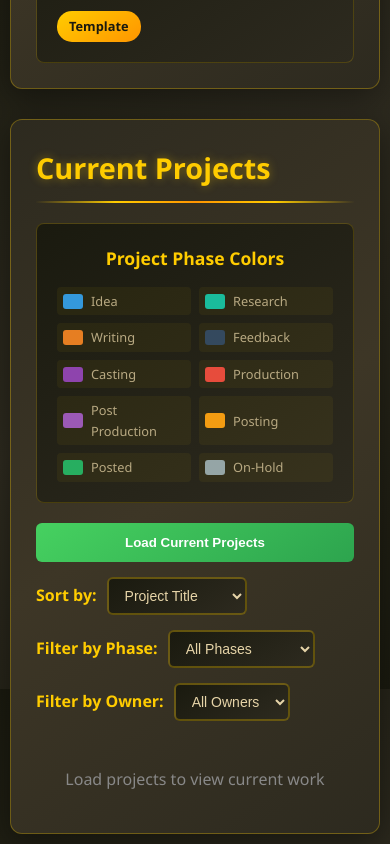
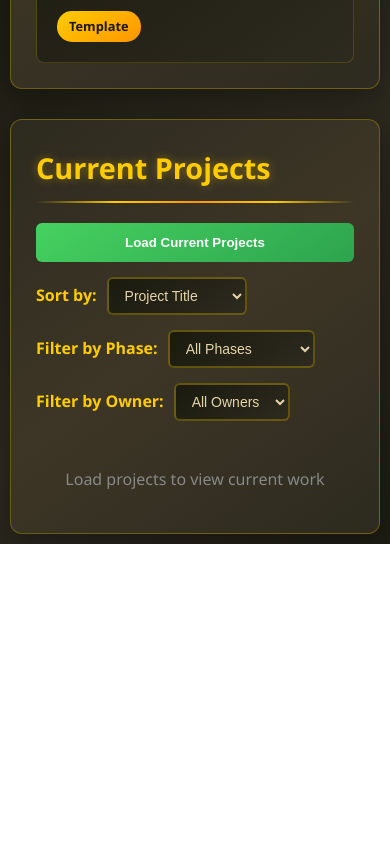
Before and after one commit to Joielectric/LitFriends, a plain HTML site: page index.html in a window 390 px wide. Shown: the part 999-1843 px from the top of the page. After the commit the page ends 1543 px from the top, so only its background shows below. Drawn offline with Linux system fonts and the light colour scheme.

Commit message:
index.html

```diff
--- a/index.html
+++ b/index.html
@@ -126,7 +126,6 @@
             transition: all 0.3s ease;
             text-decoration: none;
             color: inherit;
-            display: block;
         }
 
         .tool-card:hover {
@@ -211,50 +210,6 @@
             padding: 25px;
             border: 1px solid rgba(255, 204, 0, 0.3);
             box-shadow: 0 8px 32px rgba(0,0,0,0.4);
-        }
-
-        .color-legend {
-            background: linear-gradient(145deg, #1a1a0f, #2d2a1f);
-            border-radius: 8px;
-            padding: 20px;
-            margin-bottom: 20px;
-            border: 1px solid rgba(255, 204, 0, 0.2);
-        }
-
-        .legend-title {
-            color: #ffcc00;
-            font-weight: bold;
-            font-size: 1.1em;
-            margin-bottom: 15px;
-            text-align: center;
-        }
-
-        .legend-grid {
-            display: grid;
-            grid-template-columns: repeat(auto-fit, minmax(150px, 1fr));
-            gap: 10px;
-        }
-
-        .legend-item {
-            display: flex;
-            align-items: center;
-            gap: 8px;
-            padding: 5px 8px;
-            border-radius: 4px;
-            background: rgba(255, 204, 0, 0.05);
-        }
-
-        .legend-color {
-            width: 20px;
-            height: 15px;
-            border-radius: 3px;
-            flex-shrink: 0;
-        }
-
-        .legend-label {
-            font-size: 0.85em;
-            color: #b8a982;
-            font-weight: 500;
         }
 
         .projects-grid {
@@ -405,19 +360,6 @@
                 flex-direction: column;
                 align-items: stretch;
             }
-
-            .legend-grid {
-                grid-template-columns: repeat(auto-fit, minmax(120px, 1fr));
-                gap: 8px;
-            }
-
-            .legend-item {
-                padding: 4px 6px;
-            }
-
-            .legend-label {
-                font-size: 0.8em;
-            }
         }
     </style>
 </head>
@@ -431,12 +373,12 @@
         <div class="tools-section">
             <div class="section-title">Creative Tools</div>
             <div class="tools-grid">
-                <a href="reddit_audio_template.html" class="tool-card">
+                <a href="reddit_template.html" class="tool-card">
                     <h3>Reddit Post Generator</h3>
                     <p>Create perfectly formatted Reddit posts for your audio content with live preview and copy functionality.</p>
                     <span class="tool-badge">Template</span>
                 </a>
-                <a href="literotica_template.html" class="tool-card">
+                <a href="index.html" class="tool-card">
                     <h3>Literotica Post Generator</h3>
                     <p>Generate HTML-formatted posts for Literotica with contributor management and CSV integration.</p>
                     <span class="tool-badge">Template</span>
@@ -446,52 +388,6 @@
 
         <div class="projects-container">
             <div class="section-title">Current Projects</div>
-
-            <div class="color-legend">
-                <div class="legend-title">Project Phase Colors</div>
-                <div class="legend-grid">
-                    <div class="legend-item">
-                        <div class="legend-color phase-idea"></div>
-                        <span class="legend-label">Idea</span>
-                    </div>
-                    <div class="legend-item">
-                        <div class="legend-color phase-research"></div>
-                        <span class="legend-label">Research</span>
-                    </div>
-                    <div class="legend-item">
-                        <div class="legend-color phase-writing"></div>
-                        <span class="legend-label">Writing</span>
-                    </div>
-                    <div class="legend-item">
-                        <div class="legend-color phase-feedback"></div>
-                        <span class="legend-label">Feedback</span>
-                    </div>
-                    <div class="legend-item">
-                        <div class="legend-color phase-casting"></div>
-                        <span class="legend-label">Casting</span>
-                    </div>
-                    <div class="legend-item">
-                        <div class="legend-color phase-production"></div>
-                        <span class="legend-label">Production</span>
-                    </div>
-                    <div class="legend-item">
-                        <div class="legend-color phase-post-production"></div>
-                        <span class="legend-label">Post Production</span>
-                    </div>
-                    <div class="legend-item">
-                        <div class="legend-color phase-posting"></div>
-                        <span class="legend-label">Posting</span>
-                    </div>
-                    <div class="legend-item">
-                        <div class="legend-color phase-posted"></div>
-                        <span class="legend-label">Posted</span>
-                    </div>
-                    <div class="legend-item">
-                        <div class="legend-color phase-on-hold"></div>
-                        <span class="legend-label">On-Hold</span>
-                    </div>
-                </div>
-            </div>
 
             <div class="controls">
                 <button class="load-button" onclick="loadProjects()">Load Current Projects</button>
@@ -786,3 +682,68 @@
                     ">
                 </div>
             `;
+
+            document.getElementById('csvFile').addEventListener('change', handleFileUpload);
+        }
+
+        function handleFileUpload(event) {
+            const file = event.target.files[0];
+            if (!file) return;
+
+            const reader = new FileReader();
+            reader.onload = function(e) {
+                try {
+                    const csvText = e.target.result;
+                    const lines = csvText.split('\n').filter(line => line.trim());
+
+                    const headers = lines[0].split(',').map(h => h.replace(/"/g, '').trim());
+                    projectsData = [];
+
+                    for (let i = 1; i < lines.length; i++) {
+                        const values = parseCSVLine(lines[i]);
+                        if (values.length >= headers.length && values[1]) {
+                            const project = {};
+                            headers.forEach((header, index) => {
+                                project[header] = values[index] ? values[index].replace(/"/g, '').trim() : '';
+                            });
+                            projectsData.push(project);
+                        }
+                    }
+
+                    filteredProjects = [...projectsData];
+                    populateOwnerFilter();
+                    displayProjects();
+                    updateStats();
+                    showMessage(`Loaded ${projectsData.length} projects from file!`, 'success');
+
+                } catch (error) {
+                    showMessage(`Error parsing file: ${error.message}`, 'error');
+                }
+            };
+            reader.readAsText(file);
+        }
+
+        function showMessage(message, type) {
+            const messageDiv = document.getElementById('projectMessage');
+            messageDiv.style.display = 'block';
+
+            let className = '';
+            switch(type) {
+                case 'success': className = 'success-message'; break;
+                case 'error': className = 'error-message'; break;
+                case 'warning': className = 'warning-message'; break;
+                case 'loading': className = 'success-message'; break;
+            }
+
+            messageDiv.className = `message ${className}`;
+            messageDiv.textContent = message;
+
+            if (type === 'success' || type === 'loading') {
+                setTimeout(() => {
+                    messageDiv.style.display = 'none';
+                }, 3000);
+            }
+        }
+    </script>
+</body>
+</html>
```
